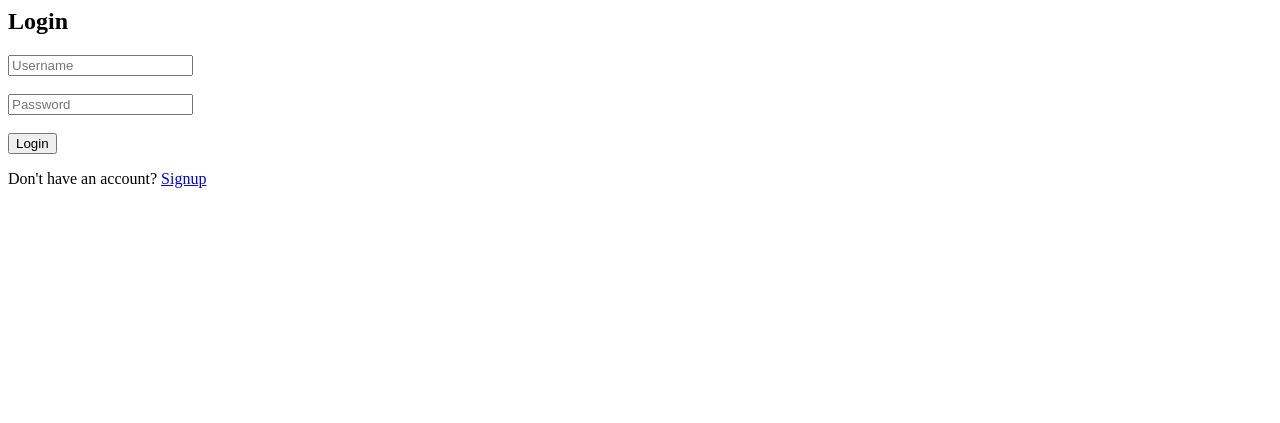
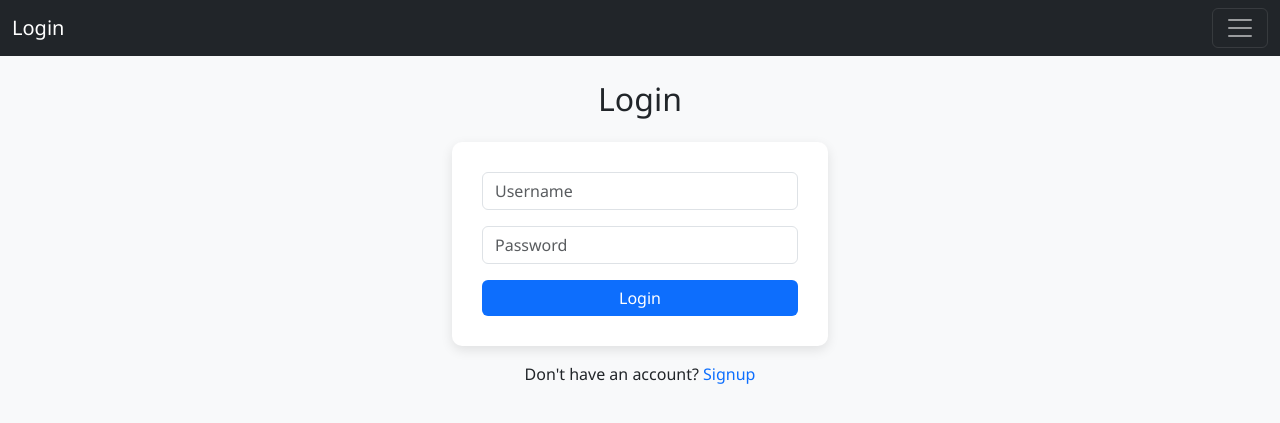
Before and after one commit to HarshiniMuthukaruppan/Expense-Tracker, a Django app: page //login/ in a window 1280 px wide. Shown: the top 423 px of the page. Run offline with Django 5.2, Linux system fonts and the light colour scheme.

Commit message:
Frontend

```diff
--- a/Tracker/Templates/Tracker/delete.html
+++ b/Tracker/Templates/Tracker/delete.html
@@ -1,3 +1,4 @@
+{% load static %}
 <h2>Are you sure you want to delete this transaction?</h2>
 
 <p>{{ pkey.name }} - {{ pkey.amount }}</p>
--- a/Tracker/Templates/Tracker/home.html
+++ /dev/null
@@ -1,5 +0,0 @@
-<h2>Welcome {{ request.user.username }}</h2>
-
-<p>This page is protected. Only logged in users can see this.</p>
-
-<a href="{% url 'logout' %}">Logout</a>
--- a/Tracker/Templates/Tracker/login.html
+++ b/Tracker/Templates/Tracker/login.html
@@ -1,14 +1,60 @@
-<h2>Login</h2>
+{% load static %}
+<!DOCTYPE html>
+<html lang="en">
+<head>
+<meta charset="UTF-8">
+<meta name="viewport" content="width=device-width, initial-scale=1.0">
+<title>Login</title>
+<link href="https://cdn.jsdelivr.net/npm/bootstrap@5.3.8/dist/css/bootstrap.min.css" rel="stylesheet">
+<link rel="stylesheet" type="text/css" href="{% static 'Tracker/CSS/style.css' %}">
+</head>
+<body>
 
-<form method="POST">
+<!-- Navbar -->
+<nav class="navbar navbar-dark bg-dark fixed-top">
+  <div class="container-fluid">
+    <a class="navbar-brand" href="#">Login</a>
+    <button class="navbar-toggler" type="button" data-bs-toggle="offcanvas" data-bs-target="#offcanvasLogin" aria-controls="offcanvasLogin" aria-label="Toggle navigation">
+      <span class="navbar-toggler-icon"></span>
+    </button>
+
+    <div class="offcanvas offcanvas-end text-bg-dark" tabindex="-1" id="offcanvasLogin">
+      <div class="offcanvas-header">
+        <h5 class="offcanvas-title">Menu</h5>
+        <button type="button" class="btn-close btn-close-white" data-bs-dismiss="offcanvas"></button>
+      </div>
+      <div class="offcanvas-body">
+        <ul class="navbar-nav">
+          <li class="nav-item"><a class="nav-link" href="{% url 'signup' %}">Signup</a></li>
+          <li class="nav-item"><a class="nav-link" href="{% url 'logout' %}">Logout</a></li>
+        </ul>
+      </div>
+    </div>
+  </div>
+</nav>
+
+<!-- Login Form -->
+<div class="container" style="max-width: 400px;">
+  <h2 class="mb-4 text-center">Login</h2>
+
+  {% for message in messages %}
+  <div class="alert alert-info">{{ message }}</div>
+  {% endfor %}
+
+  <form method="POST">
     {% csrf_token %}
-    <input type="text" name="username" placeholder="Username" required><br><br>
-    <input type="password" name="password" placeholder="Password" required><br><br>
-    <button type="submit">Login</button>
-</form>
+    <div class="mb-3">
+      <input type="text" class="form-control" name="username" placeholder="Username" required>
+    </div>
+    <div class="mb-3">
+      <input type="password" class="form-control" name="password" placeholder="Password" required>
+    </div>
+    <button type="submit" class="btn btn-primary w-100">Login</button>
+  </form>
 
-<p>Don't have an account? <a href="{% url 'signup' %}">Signup</a></p>
+  <p class="mt-3 text-center">Don't have an account? <a href="{% url 'signup' %}">Signup</a></p>
+</div>
 
-{% for message in messages %}
-<p>{{ message }}</p>
-{% endfor %}
+<script src="https://cdn.jsdelivr.net/npm/bootstrap@5.3.8/dist/js/bootstrap.bundle.min.js"></script>
+</body>
+</html>
--- /dev/null
+++ b/Tracker/static/Tracker/CSS/style.css
@@ -0,0 +1,98 @@
+/* General body styling */
+body {
+    padding-top: 80px; /* space for fixed navbar */
+    font-family: 'Segoe UI', Tahoma, Geneva, Verdana, sans-serif;
+    background-color: #f8f9fa;
+    color: #212529;
+}
+
+/* Navbar styling */
+
+.navbar {
+    z-index: 1055;
+}
+.navbar .nav-link {
+    transition: color 0.3s;
+}
+.navbar .nav-link:hover {
+    color: #0d6efd;
+}
+
+/* Container cards for content */
+.container {
+    max-width: 900px;
+    margin: auto;
+}
+
+/* Forms styling */
+form {
+    background-color: #ffffff;
+    padding: 30px;
+    border-radius: 10px;
+    box-shadow: 0 4px 12px rgba(0,0,0,0.1);
+}
+
+form input.form-control {
+    margin-bottom: 15px;
+    border-radius: 6px;
+}
+
+form button {
+    border-radius: 6px;
+}
+
+/* Buttons */
+.btn-primary {
+    background-color: #0d6efd;
+    border: none;
+    transition: background-color 0.3s;
+}
+.btn-primary:hover {
+    background-color: #0b5ed7;
+}
+
+/* Alerts */
+.alert {
+    border-radius: 6px;
+}
+
+/* Lists in dashboard/show pages */
+ul {
+    list-style-type: none;
+    padding-left: 0;
+}
+ul li {
+    padding: 10px 0;
+    border-bottom: 1px solid #dee2e6;
+}
+
+/* Card for dashboard stats */
+.dashboard-card {
+    background-color: #ffffff;
+    padding: 20px;
+    margin-bottom: 20px;
+    border-radius: 10px;
+    box-shadow: 0 4px 8px rgba(0,0,0,0.05);
+    text-align: center;
+}
+.dashboard-card h4 {
+    margin-bottom: 10px;
+    color: #0d6efd;
+}
+
+/* Footer */
+.footer {
+    text-align: center;
+    padding: 15px 0;
+    color: #6c757d;
+    font-size: 14px;
+}
+
+/* Links */
+a {
+    text-decoration: none;
+}
+a:hover {
+    text-decoration: underline;
+    color: #0d6efd;
+}
```
Also changed, not shown: Tracker/Templates/Tracker/index.html (+31 -5 lines), Tracker/Templates/Tracker/show.html (+32 -22 lines), Tracker/Templates/Tracker/signup.html (+55 -12 lines).
